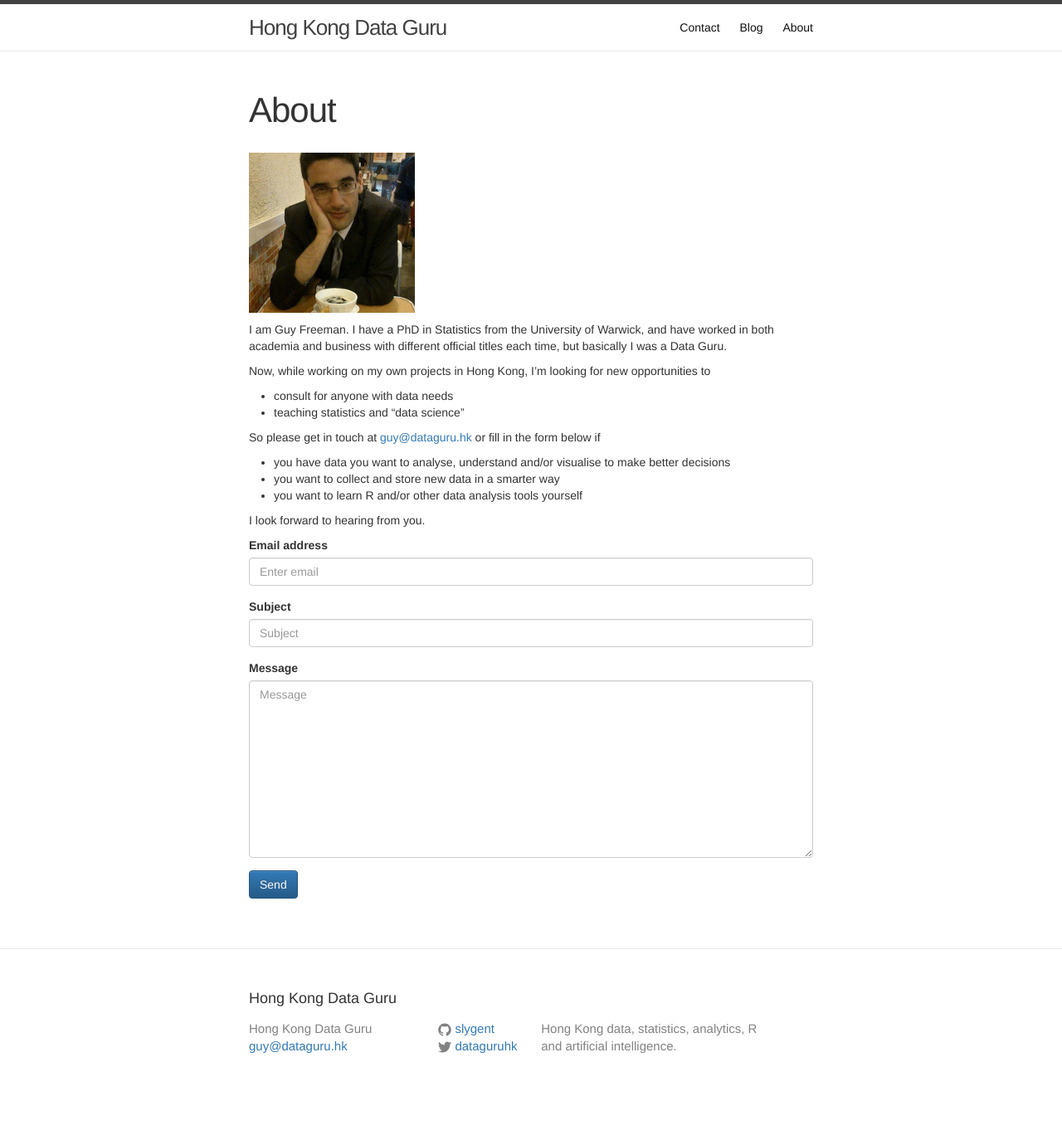
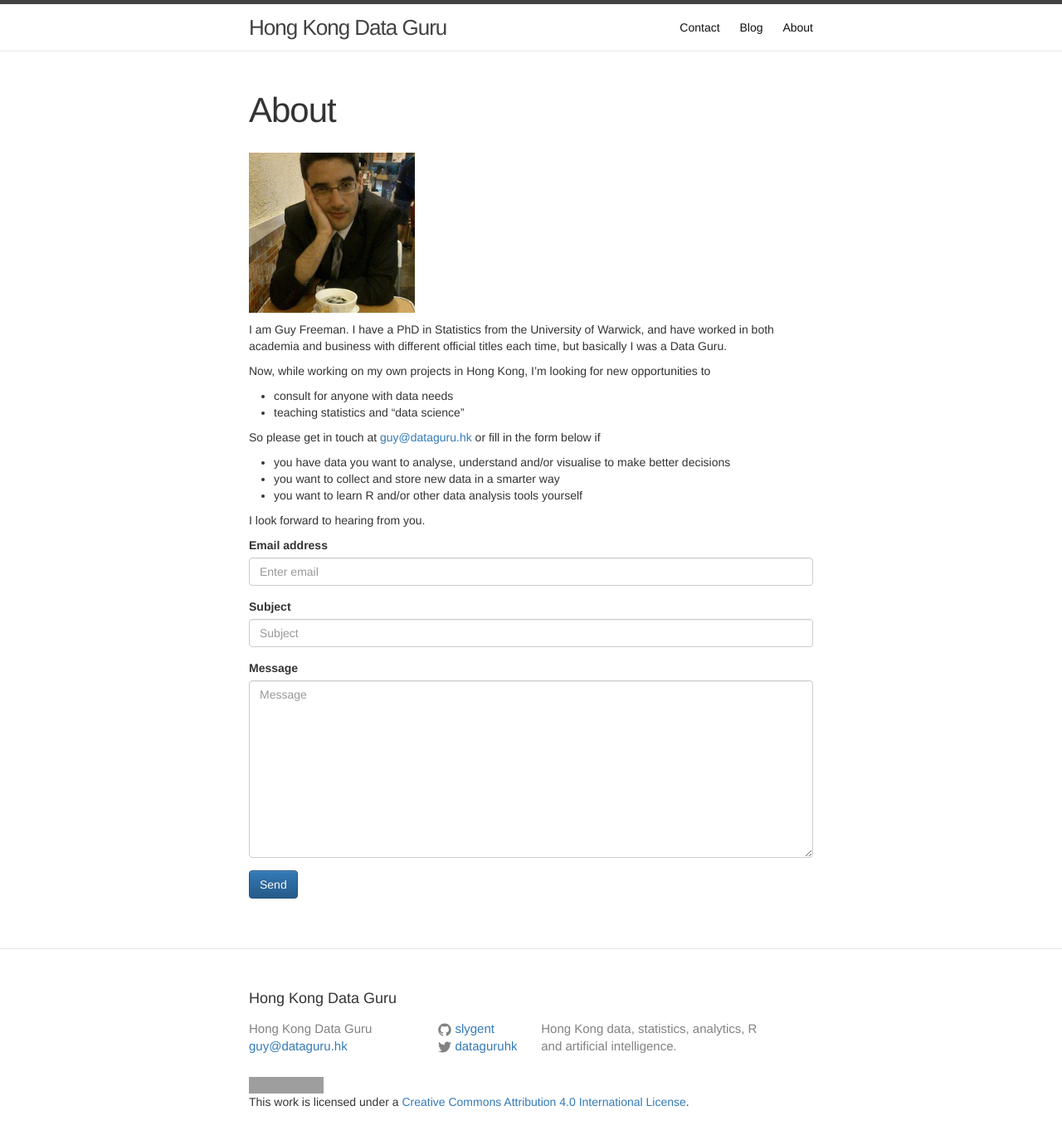
Before and after one commit to gfrmin/dataguruhk-blog, a Jekyll site: the page built from index.md, in a window 1280 px wide. Shown: the whole page at 83% size. Built offline with Jekyll 4.4.1, drawn with Linux system fonts in a browser that asks for light colours; nearby versions of some CDN libraries; before the commit the page ends 1327 px from its top, so only the background shows below that; grey boxes are pictures that could not be loaded.

Commit message:
Copyright: Creative Commons license

```diff
--- a/_includes/footer.html
+++ b/_includes/footer.html
@@ -50,6 +50,8 @@
       </div>
     </div>
 
+    <a rel="license" href="http://creativecommons.org/licenses/by/4.0/"><img alt="Creative Commons License" style="border-width:0" src="https://i.creativecommons.org/l/by/4.0/88x31.png" /></a><br />This work is licensed under a <a rel="license" href="http://creativecommons.org/licenses/by/4.0/">Creative Commons Attribution 4.0 International License</a>.
+
   </div>
 
 </footer>
```
